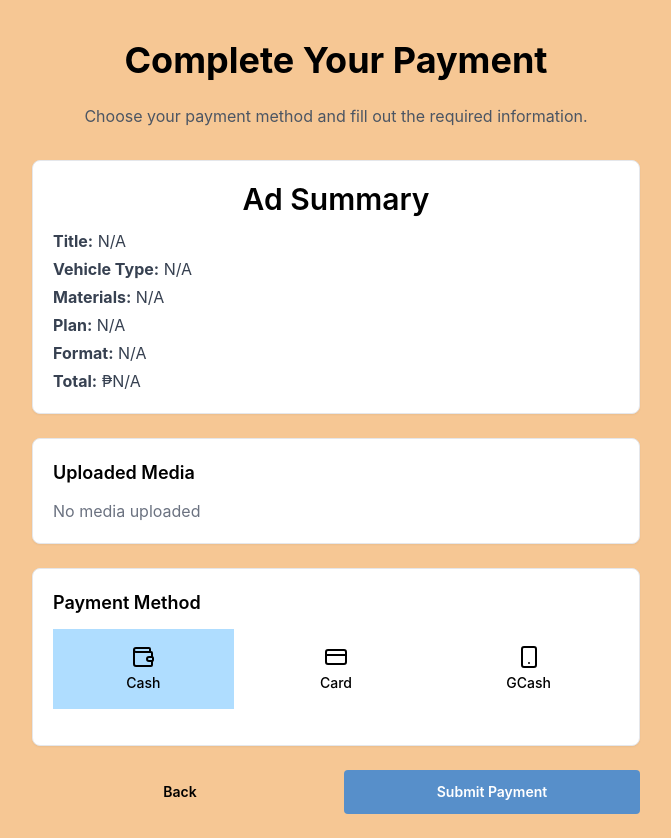
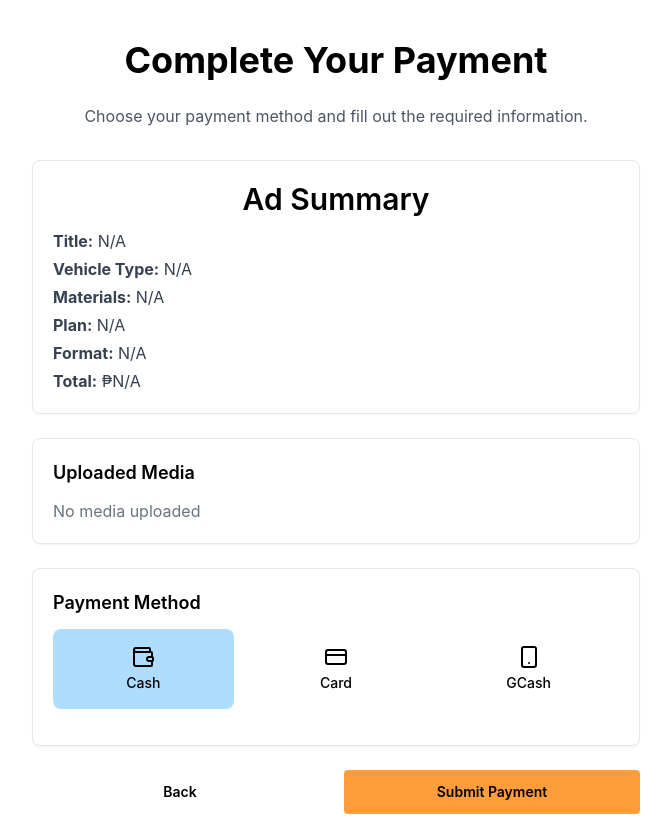
Before and after one commit to lracnaelg/Ads2Go-Client, a React (Create React App) app: page /payment in a window 1280 px wide. Shown: the whole page, without its empty margins (304-975 px from the left). Built offline with nearby package versions, Linux system fonts and the light colour scheme.

Commit message:
Minor Changes

```diff
--- a/src/pages/USERS/CreateAdvertisement.tsx
+++ b/src/pages/USERS/CreateAdvertisement.tsx
@@ -132,7 +132,7 @@ const CreateAdvertisement: React.FC = () => {
   };
 
   return (
-    <div className="w-full min-h-screen flex justify-center bg-[#F6C794] bg-cover px-4 sm:px-6 lg:px-8">
+    <div className="w-full min-h-screen flex justify-center bg-white bg-cover px-4 sm:px-6 lg:px-8">
       <div className="max-w-3xl w-full md:w-1/2 mt-10 p-6">
         <h1 className="text-4xl font-bold mb-6 text-center">Create Advertisement</h1>
         <form onSubmit={handleSubmit} className="space-y-4">
@@ -142,7 +142,7 @@ const CreateAdvertisement: React.FC = () => {
             placeholder="Title"
             value={formData.title}
             onChange={handleChange}
-            className="w-full border rounded-[5px] p-2 hover:scale-105 transition-all duration-400"
+            className="w-full border rounded-[5px] p-2 hover:border-[#FF9D3D] hover:scale-105 transition-all duration-400"
             required
           />
 
@@ -151,7 +151,7 @@ const CreateAdvertisement: React.FC = () => {
             placeholder="Description"
             value={formData.description}
             onChange={handleChange}
-            className="w-full border rounded-[5px] p-2 hover:scale-105 transition-all duration-400"
+            className="w-full border rounded-[5px] p-2 hover:border-[#FF9D3D] hover:scale-105 transition-all duration-400"
             required
           />
 
@@ -159,7 +159,7 @@ const CreateAdvertisement: React.FC = () => {
             name="vehicleType"
             value={formData.vehicleType}
             onChange={handleChange}
-            className="w-full border rounded-[5px] p-2 hover:scale-105 transition-all duration-400"
+            className="w-full border rounded-[5px] p-2 hover:border-[#FF9D3D] hover:scale-105 transition-all duration-400"
             required
           >
             <option value="">Select Vehicle Type</option>
@@ -172,7 +172,7 @@ const CreateAdvertisement: React.FC = () => {
             name="materialsUsed"
             value={formData.materialsUsed}
             onChange={handleChange}
-            className="w-full border rounded-[5px] p-2 hover:scale-105 transition-all duration-400"
+            className="w-full border rounded-[5px] p-2 hover:border-[#FF9D3D] hover:scale-105 transition-all duration-400"
             required
             disabled={!formData.vehicleType}
           >
@@ -186,7 +186,7 @@ const CreateAdvertisement: React.FC = () => {
             name="plan"
             value={formData.plan}
             onChange={handleChange}
-            className="w-full border rounded-[5px] p-2 hover:scale-105 transition-all duration-400"
+            className="w-full border rounded-[5px] p-2 hover:border-[#FF9D3D] hover:scale-105 transition-all duration-400"
             required
           >
             <option value="">Select Plan</option>
@@ -207,7 +207,7 @@ const CreateAdvertisement: React.FC = () => {
             name="adFormat"
             value={formData.adFormat}
             onChange={handleChange}
-            className="w-full border rounded-[5px] p-2 hover:scale-105 transition-all duration-400"
+            className="w-full border rounded-[5px] p-2 hover:border-[#FF9D3D] hover:scale-105 transition-all duration-400"
             required
           >
             <option value="">Select Format</option>
@@ -222,14 +222,14 @@ const CreateAdvertisement: React.FC = () => {
             name="media"
             accept="image/*,video/*"
             onChange={handleChange}
-            className="w-full border rounded-[5px] p-2 hover:scale-105 transition-all duration-400"
+            className="w-full border rounded-[5px] p-2 hover:border-[#FF9D3D] hover:scale-105 transition-all duration-400"
             required
           />
 
           <div className="flex justify-end">
             <button
               type="submit"
-              className="bg-[#578FCA] text-white px-14 rounded-[8px] py-2 hover:bg-[#AFDDFF] hover:text-black hover:scale-105 transition duration-300"
+              className="bg-[#FF9D3D] text-black px-14 rounded-[8px] py-2 hover:bg-[#FF9D3D] hover:text-black hover:scale-105 transition duration-300"
             >
               Create
             </button>
--- a/src/pages/USERS/Payment.tsx
+++ b/src/pages/USERS/Payment.tsx
@@ -157,7 +157,7 @@ const Payment: React.FC = () => {
   }, [success]);
 
   return (
-    <div className="w-full min-h-screen flex justify-center bg-[#F6C794] bg-cover px-4 sm:px-6 lg:px-8">
+    <div className="w-full min-h-screen flex justify-center bg-white bg-cover px-4 sm:px-6 lg:px-8">
       <div className="max-w-3xl w-full md:w-1/2 mt-10">
         <h1 className="text-4xl font-bold text-center mb-6">Complete Your Payment</h1>
         <p className="text-center text-gray-600 text-base mb-8">
@@ -166,7 +166,7 @@ const Payment: React.FC = () => {
 
         <div className="grid grid-cols-1 gap-6">
           {/* Ad Details Card */}
-          <div className="bg-white border rounded-lg shadow-sm p-5">
+          <div className=" border rounded-lg shadow-sm p-5">
             <h2 className="font-semibold text-3xl text-center mb-3">Ad Summary</h2>
             <div className="space-y-1 text-md text-gray-700">
               <p><strong>Title:</strong> {formData.title || 'N/A'}</p>
@@ -192,8 +192,8 @@ const Payment: React.FC = () => {
             <h2 className="font-semibold text-lg mb-3">Payment Method</h2>
             <div className="grid grid-cols-3 gap-3 mb-4">
               <button
-                className={`flex flex-col items-center justify-center p-4 hover:bg-gray-100 hover:scale-105 transition duration-300 ${
-                  paymentType === 'cash' ? 'bg-[#AFDDFF]' : ''
+                className={`flex flex-col items-center justify-center rounded-[8px] p-4 hover:bg-gray-100 hover:scale-105 transition duration-300 ${
+                  paymentType === 'cash' ? 'rounded-[8px] bg-[#AFDDFF]' : ''
                 }`}
                 onClick={() => setPaymentType('cash')}
               >
@@ -201,8 +201,8 @@ const Payment: React.FC = () => {
                 <span className="text-sm font-medium">Cash</span>
               </button>
               <button
-                className={`flex flex-col items-center justify-center p-4 hover:bg-gray-100 hover:scale-105 transition duration-300 ${
-                  paymentType === 'card' ? 'bg-[#AFDDFF]' : ''
+                className={`flex flex-col items-center justify-center rounded-[8px] p-4 hover:bg-gray-100 hover:scale-105 transition duration-300 ${
+                  paymentType === 'card' ? 'rounded-[8px] bg-[#AFDDFF]' : ''
                 }`}
                 onClick={() => setPaymentType('card')}
               >
@@ -210,8 +210,8 @@ const Payment: React.FC = () => {
                 <span className="text-sm font-medium">Card</span>
               </button>
               <button
-                className={`flex flex-col items-center justify-center p-4 hover:bg-gray-100 hover:scale-105 transition duration-300 ${
-                  paymentType === 'gcash' ? 'bg-[#AFDDFF]' : ''
+                className={`flex flex-col items-center justify-center rounded-[8px] p-4 hover:bg-gray-100 hover:scale-105 transition duration-300 ${
+                  paymentType === 'gcash' ? 'rounded-[8px] bg-[#AFDDFF]' : ''
                 }`}
                 onClick={() => setPaymentType('gcash')}
               >
@@ -320,7 +320,7 @@ const Payment: React.FC = () => {
             </button>
             <button
               onClick={handleSubmit}
-              className="bg-[#578FCA] text-white text-sm font-semibold py-3 rounded hover:text-black/80 hover:bg-[#AFDDFF] transition hover:scale-105 transition-all duration-300 flex-1"
+              className="bg-[#FF9D3D] text-black text-sm font-semibold py-3 rounded hover:text-black/80 hover:bg-[#FF9D3D] transition hover:scale-105 transition-all duration-300 flex-1"
             >
               Submit Payment
             </button>
```
